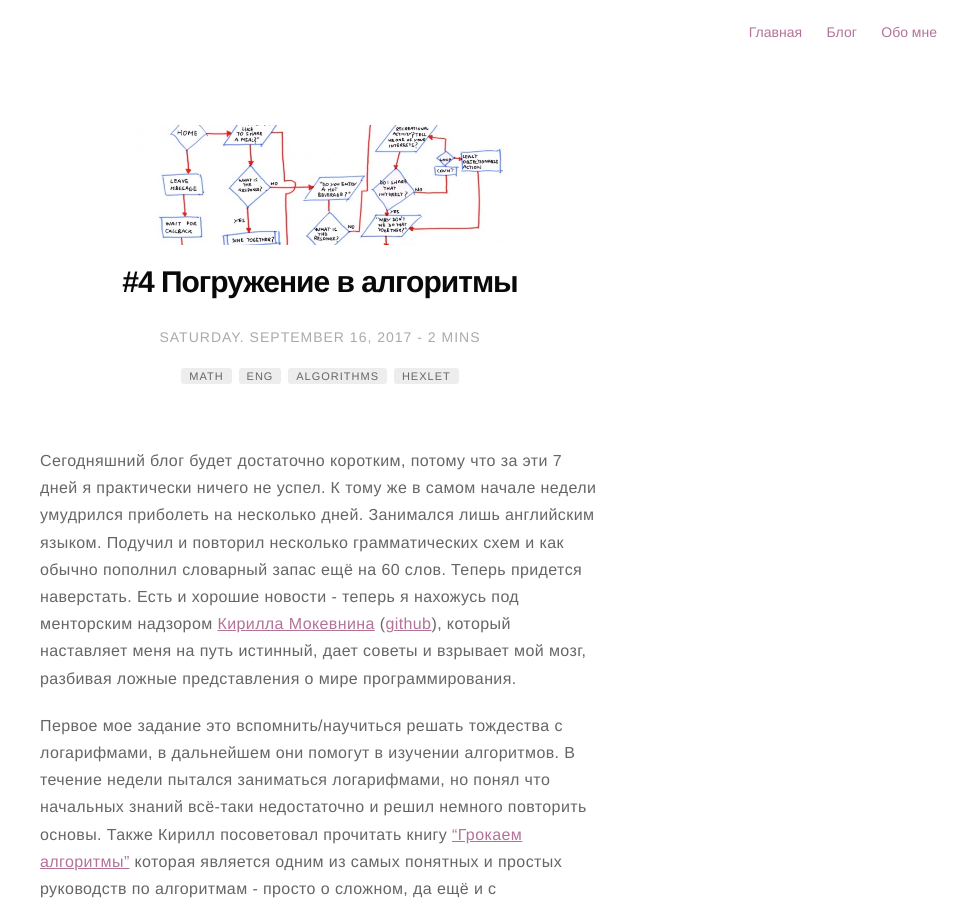
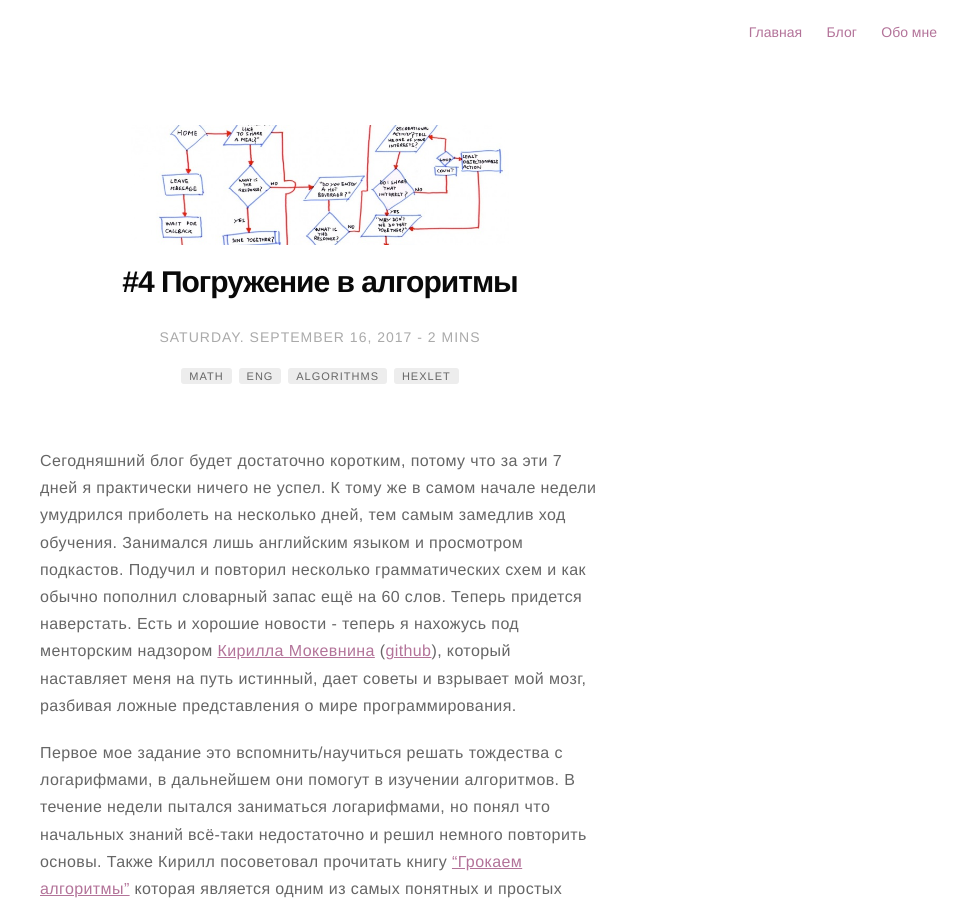
Before and after one commit to SayoBye/devblog, a Jekyll site: the page built from _posts/2017-09-16-4.md, in a window 1280 px wide and 900 px high. Shown: the whole window, without its empty margins (320-1280 px from the left). Built offline with Jekyll 4.4.1, drawn with Linux system fonts in a browser that asks for light colours; emoji names are drawn with the system emoji font; comment, search, counter and statistics services are not loaded.

Commit message:
:page_facing_up:

```diff
--- a/_posts/2017-09-16-4.md
+++ b/_posts/2017-09-16-4.md
@@ -15,7 +15,7 @@ author: sayobye
 description: Погружение в алгоритмы
 ---
 
-Сегодняшний блог будет достаточно коротким, потому что за эти 7 дней я практически ничего не успел. К тому же в самом начале недели умудрился приболеть на несколько дней. Занимался лишь английским языком. Подучил и повторил несколько грамматических схем и как обычно пополнил словарный запас ещё на 60 слов. Теперь придется наверстать. Есть и хорошие новости - теперь я нахожусь под менторским надзором [Кирилла Мокевнина](https://moikrug.ru/mokevnin) ([github](https://github.com/mokevnin)), который наставляет меня на путь истинный, дает советы и взрывает мой мозг, разбивая ложные представления о мире программирования.
+Сегодняшний блог будет достаточно коротким, потому что за эти 7 дней я практически ничего не успел. К тому же в самом начале недели умудрился приболеть на несколько дней, тем самым замедлив ход обучения. Занимался лишь английским языком и просмотром подкастов. Подучил и повторил несколько грамматических схем и как обычно пополнил словарный запас ещё на 60 слов. Теперь придется наверстать. Есть и хорошие новости - теперь я нахожусь под менторским надзором [Кирилла Мокевнина](https://moikrug.ru/mokevnin) ([github](https://github.com/mokevnin)), который наставляет меня на путь истинный, дает советы и взрывает мой мозг, разбивая ложные представления о мире программирования.
 
 Первое мое задание это вспомнить/научиться решать тождества с логарифмами, в дальнейшем они помогут в изучении алгоритмов. В течение недели пытался заниматься логарифмами, но понял что начальных знаний всё-таки недостаточно и решил немного повторить основы. Также Кирилл посоветовал прочитать книгу ["Грокаем алгоритмы"](https://www.amazon.com/Grokking-Algorithms-illustrated-programmers-curious/dp/1617292230/) которая является одним из самых понятных и простых руководств по алгоритмам - просто о сложном, да ещё и с многочисленными иллюстрациями. Замечу, что примеры алгоритмов там приведены на языке Python, поэтому для практики мне потребуется переписать их в Javascript, создав для этого отдельный репозиторий.
 
```
